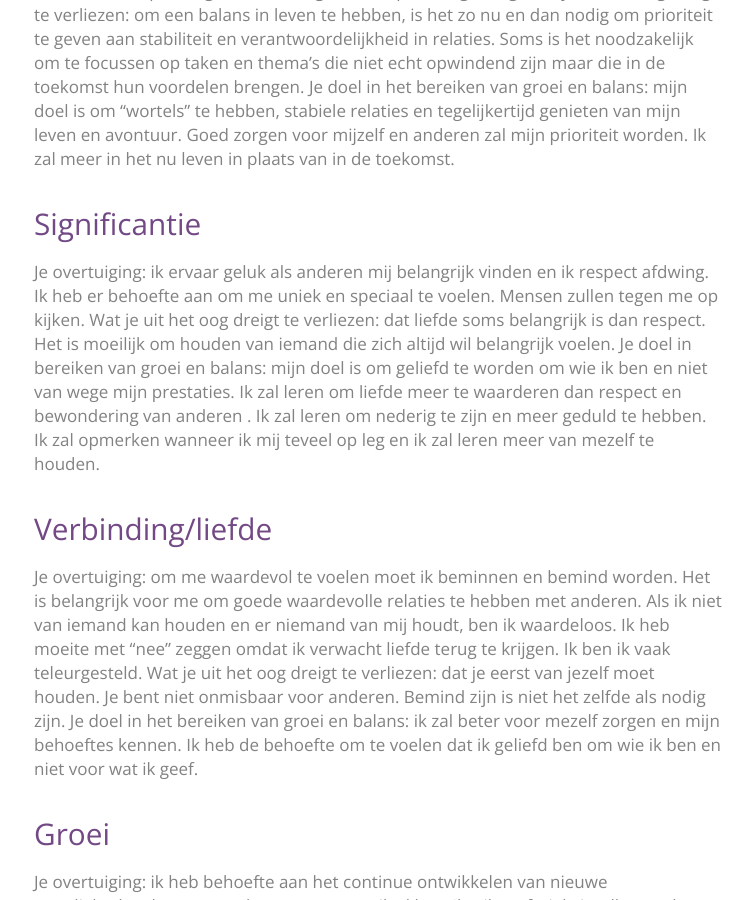
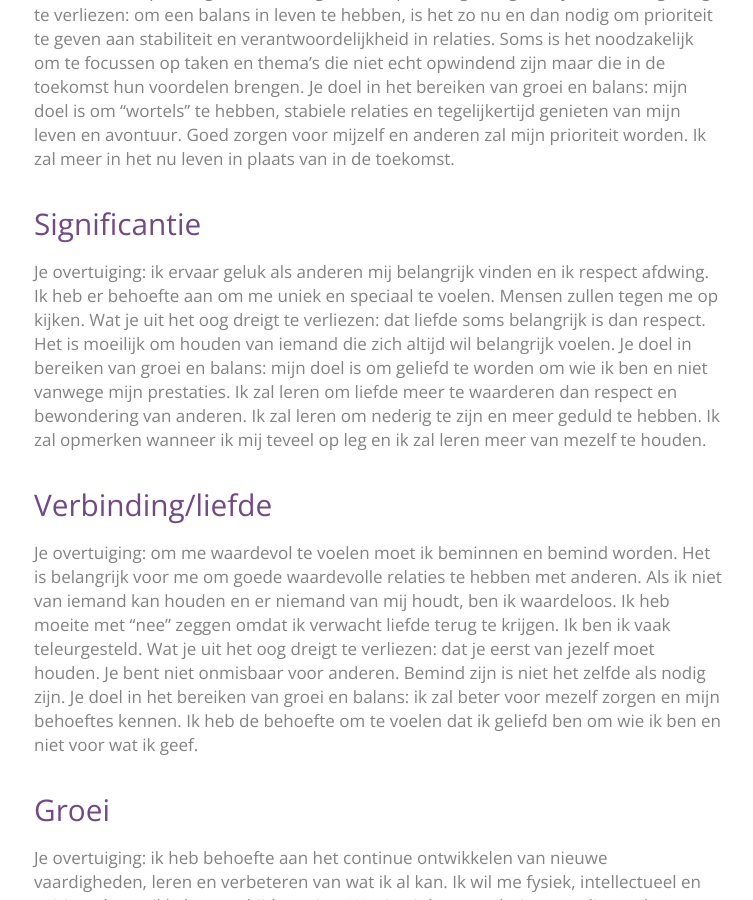
Before and after one commit to pwagland/pwagland.github.io, a Jekyll site: the page built from _posts/2017-06-06-ken-je-behoeften.md, in a window 1280 px wide and 900 px high, scrolled down 1774 px. Shown: the whole window, without its empty margins (296-1049 px from the left). Built offline with Jekyll 4.4.1, drawn with Linux system fonts in a browser that asks for light colours; nearby versions of some CDN libraries; comment, search, counter and statistics services are not loaded.

Commit message:
grammar spacing fixes

```diff
--- a/_posts/2017-06-06-ken-je-behoeften.md
+++ b/_posts/2017-06-06-ken-je-behoeften.md
@@ -54,7 +54,7 @@ Je doel in het bereiken van groei en balans: mijn doel is om "wortels" te hebben
 ## Significantie
 Je overtuiging: ik ervaar geluk als anderen mij belangrijk vinden en ik respect afdwing. Ik heb er behoefte aan om me uniek en speciaal te voelen. Mensen zullen tegen me op kijken.
 Wat je uit het oog dreigt te verliezen: dat liefde soms belangrijk is dan respect. Het is moeilijk om houden van iemand die zich altijd wil belangrijk voelen.
-Je doel in bereiken van groei en balans: mijn doel is om geliefd te worden om wie ik ben en niet van wege mijn prestaties. Ik zal leren om liefde meer te waarderen dan respect en bewondering van anderen . Ik zal leren om nederig te zijn en meer geduld te hebben. Ik zal opmerken wanneer ik mij teveel op leg en ik zal leren meer van mezelf te houden.
+Je doel in bereiken van groei en balans: mijn doel is om geliefd te worden om wie ik ben en niet vanwege mijn prestaties. Ik zal leren om liefde meer te waarderen dan respect en bewondering van anderen. Ik zal leren om nederig te zijn en meer geduld te hebben. Ik zal opmerken wanneer ik mij teveel op leg en ik zal leren meer van mezelf te houden.
 
 ## Verbinding/liefde
 Je overtuiging: om me waardevol te voelen moet ik beminnen en bemind worden. Het is belangrijk voor me om goede waardevolle relaties te hebben met anderen. Als ik niet van iemand kan houden en er niemand van mij houdt, ben ik waardeloos. Ik heb moeite met "nee" zeggen omdat ik verwacht liefde terug te krijgen. Ik ben ik vaak teleurgesteld.
```
